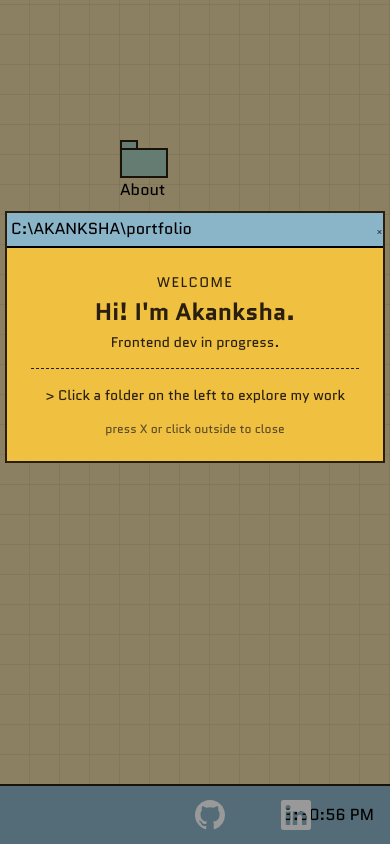
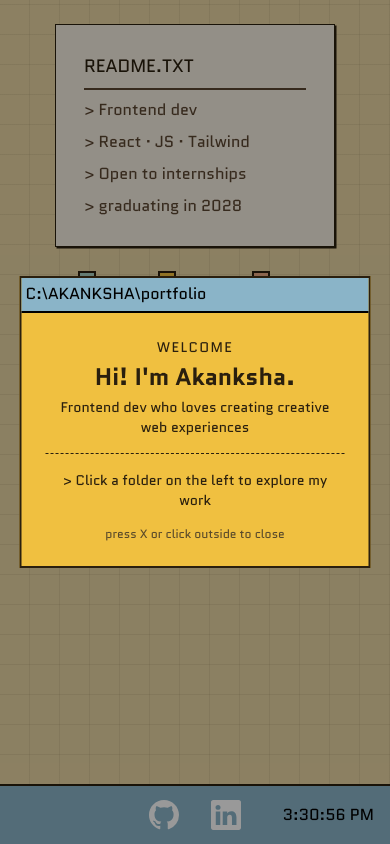
Before and after one commit to akisha-dev/Portfolio, a React (Vite) app: page / in a window 390 px wide. Built offline with nearby package versions, Linux system fonts and the light colour scheme; the HTML template or start-up script is replaced by a standard one.

Commit message:
modified the welcome popup and made home page responsive

```diff
--- a/src/components/footer.jsx
+++ b/src/components/footer.jsx
@@ -20,16 +20,8 @@ useEffect(()=>{
         border-[#2a1f0e]
         bg-[#8ab4c8]
       ">
-            <div className='flex
-            flex-1
+            <div className='absolute left-1/2 -translate-x-1/2 flex items-center gap-8'>
 
-            items-center
-            justify-center
-           fixed
-           space-x-14
-            left-1/2
-
-           '>
 
             <a href="https://github.com/akisha-dev"
             target="_blank"
--- a/src/components/header.jsx
+++ b/src/components/header.jsx
@@ -23,10 +23,11 @@ export function Header({onClose}){
 
          <button
          onClick={onClose}><img src={xicon}
-        className='
 
-        w-[20px]
-        h-[20px]'></img></button>
+        className='w-[40px]
+        h-[40px]
+
+       '></img></button>
 
         </div>
     )
--- a/src/components/welcome.jsx
+++ b/src/components/welcome.jsx
@@ -18,14 +18,17 @@ export function Welcome(){
 flex
 flex-col
 fixed
-        top-1/4
+top-1/2
 left-1/2
 -translate-x-1/2
+-translate-y-1/2
 border-2
 border-[#2a1f0e]
 bg-[#f0c040]
-        w-[380px]
-        ">
+w-[90vw]
+max-w-[380px]
+"
+        >
         <Header onClose={()=> setIsVisible(false)}/>
 
         <div className="p-6 flex flex-col gap-4 text-[#2a1f0e]">
@@ -33,7 +36,7 @@ export function Welcome(){
             <div className="text-center">
                 <p className="text-sm tracking-widest">WELCOME</p>
                 <p className="text-2xl font-bold mt-1">Hi! I'm Akanksha.</p>
-                <p className="text-sm mt-1">Frontend dev in progress.</p>
+                <p className="text-sm mt-1">Frontend dev who loves creating creative web experiences</p>
             </div>
 
             <div className="border-t border-dashed border-[#2a1f0e] pt-4 text-sm text-center">
--- a/src/pages/home.jsx
+++ b/src/pages/home.jsx
@@ -5,20 +5,56 @@ import{About} from './about'
 import { Welcome } from '../components/welcome'
 import { Footer } from '../components/footer'
 import FolderIcon from '../components/folderIcon'
+import txt from '../assets/txt.svg'
+import github from '../assets/github.svg'
 
 export function Home(){
     return(
-        <div
-        className='relative
-        z-0'>
+       <div className="h-screen overflow-hidden">
+
+
         <div
         className='
-        fixed
-        top-[140px]
-        left-[120px]
+        z-0
+      mx-auto mt-6 w-[280px]
+      md:fixed md:top-1/3 md:left-1/2
+      md:-translate-x-1/2 md:-translate-y-1/2
+      md:w-[300px]
         flex
         flex-col
-         gap-12'
+        border-1
+
+        p-7
+        bg-[#f5ede0]
+        text-[#5a4530]
+        border-[#2a1f0e]
+        gap-2
+        '
+        style={{'box-shadow':"1.5px 1.5px 0px #2a1f0e"}}>
+          <p className='text-[18px]
+          text-[#2a1f0e]'>  README.TXT  </p>
+            <div className='border-1'>
+            </div>
+            <div>&gt; Frontend dev</div>
+           <div> &gt; React · JS · Tailwind</div>
+           <div> &gt; Open to internships</div>
+           <div> &gt; graduating in 2028</div>
+
+        </div>
+        <div
+        className="
+      flex
+      flex-row
+      justify-center
+      gap-8
+      mt-6
+      md:fixed
+      md:flex-col
+      md:top-[60px]
+      md:left-1/5
+      md:gap-16
+      md:mt-0
+    "
 
 
         >
@@ -47,11 +83,65 @@ export function Home(){
         </Link>
         </div>
 
+
+
+
           <div
         className='
      fixed bottom-0 w-full'>
         <Footer /></div>
 
+
+        </div>
+        <div className='
+
+        flex
+        flex-row
+        justify-center
+        gap-8
+        mt-6
+        md:fixed
+        md:flex-col
+        md:gap-12
+        md:top-[60px]
+        md:right-50
+        md:mt-0
+"
+'>
+
+
+         <a href="/resume.pdf"
+        download="Akanksha_Priya_Resume.pdf">
+         <button className=''>
+                <div className='border-2
+                 bg-[#f5ede0]
+                 flex
+                 justify-center
+                 items-center
+                p-2'>
+                <img src={txt}
+                className="w-[30px]
+                h-[30px]
+                object-cover"></img></div>
+                Resume
+            </button></a>
+
+
+         <a href="https://github.com/akisha-dev" target="_blank" rel="noreferrer">
+            <button className=''>
+                <div className='border-2
+                 bg-[#f5ede0]
+                 flex
+                 justify-center
+                 items-center
+                p-2'>
+                <img src={github}
+                className="w-[30px]
+                h-[30px]
+                object-cover"></img></div>
+               github
+            </button>
+</a>
 
         </div>
         <div className='z-2'>
```
Also changed, not shown: src/assets/txt.svg (added). Lines whose indentation alone changed are shown as unchanged.
